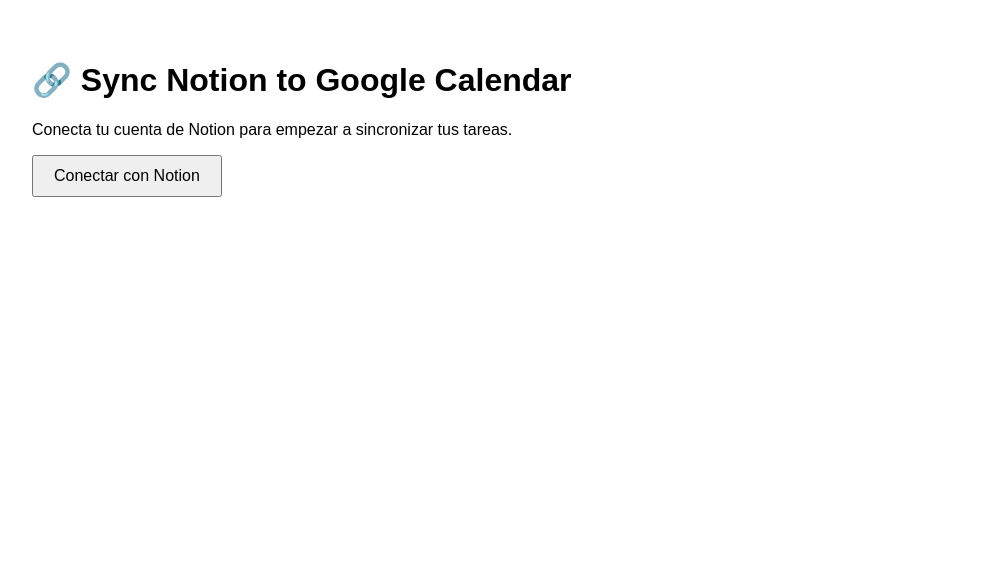
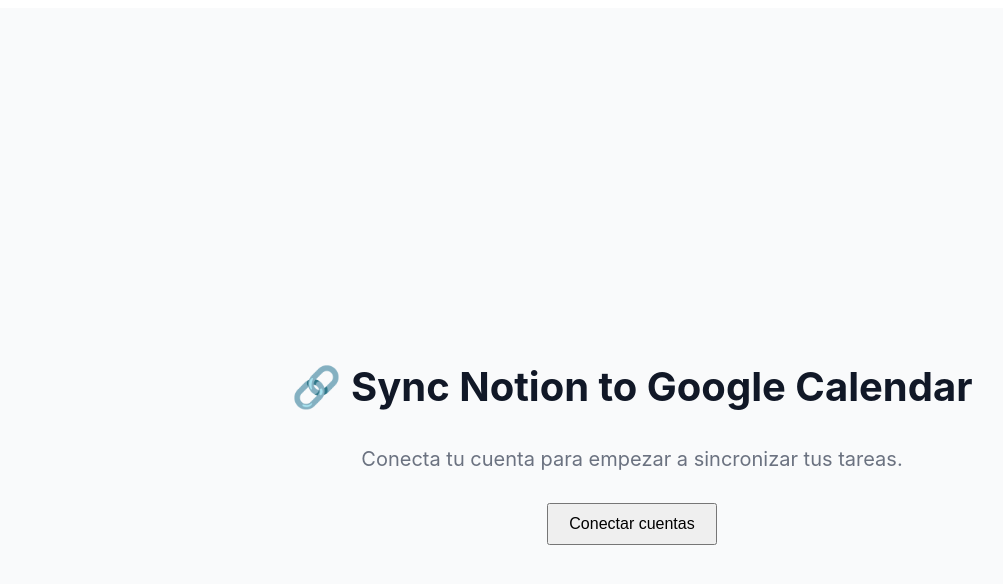
Before and after one commit to DarKev03/SyncNotiontoGoogleCalendar, a React (Create React App) app in the folder client/: page / in a window 1280 px wide. Shown: the top 584 px of the page, without its empty margins (8-1011 px from the left). Built offline with nearby package versions, Linux system fonts and the light colour scheme.

Commit message:
Google auth donete

```diff
--- a/client/src/components/ConnectNotionButton.tsx
+++ b/client/src/components/ConnectNotionButton.tsx
@@ -7,7 +7,7 @@
 
   return (
     <button onClick={handleClick} style={{ padding: '10px 20px', fontSize: '16px' }}>
-      Conectar con Notion
+      Conectar cuentas
     </button>
   );
 };
--- a/client/src/pages/Home.tsx
+++ b/client/src/pages/Home.tsx
@@ -3,9 +3,23 @@
 
 const Home: React.FC = () => {
   return (
-    <div style={{ padding: '2rem', fontFamily: 'Arial' }}>
-      <h1>🔗 Sync Notion to Google Calendar</h1>
-      <p>Conecta tu cuenta de Notion para empezar a sincronizar tus tareas.</p>
+    <div style={{
+      minHeight: '100vh',
+      display: 'flex',
+      flexDirection: 'column',
+      justifyContent: 'center',
+      alignItems: 'center',
+      backgroundColor: '#f9fafb',
+      fontFamily: 'Inter, sans-serif',
+      padding: '2rem',
+      textAlign: 'center'
+    }}>
+      <h1 style={{ fontSize: '2.5rem', marginBottom: '1rem', color: '#111827' }}>
+        🔗 Sync Notion to Google Calendar
+      </h1>
+      <p style={{ fontSize: '1.25rem', marginBottom: '2rem', color: '#6b7280' }}>
+        Conecta tu cuenta para empezar a sincronizar tus tareas.
+      </p>
       <ConnectNotionButton />
     </div>
   );
```
Also changed, not shown: 2 other files (tests, documents, lock files or other folders).
